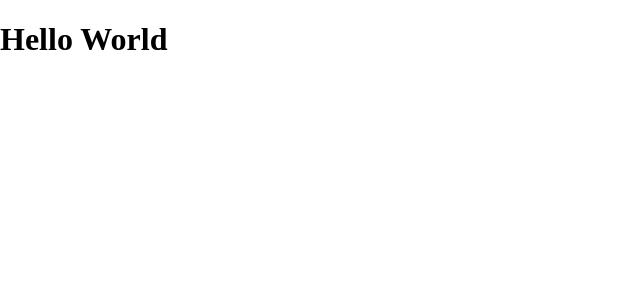
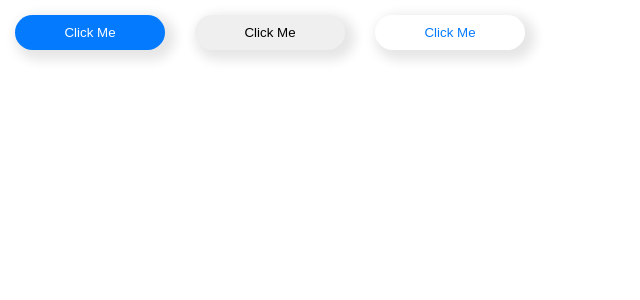
Before and after one commit to nandymandy1/makeen, a React (Vite) app in the folder frontend/: page / in a window 1280 px wide. Shown: the top 300 px of the page, without its empty margins (0-640 px from the left). Built offline with nearby package versions, Linux system fonts and the light colour scheme.

Commit message:
Button component WIP

```diff
--- a/frontend/src/App.jsx
+++ b/frontend/src/App.jsx
@@ -1,7 +1,11 @@
+import MkButton from "@components/Button";
+
 const App = () => {
   return (
     <div>
-      <h1>Hello World</h1>
+      <MkButton variant="primary">Click Me</MkButton>
+      <MkButton variant="secondary">Click Me</MkButton>
+      <MkButton variant="light">Click Me</MkButton>
     </div>
   );
 };
--- a/frontend/src/assets/scss/_variables.scss
+++ b/frontend/src/assets/scss/_variables.scss
@@ -0,0 +1,9 @@
+$primary: #047aff;
+$secondary: #dddcde;
+$light: #fff;
+
+$button-variants: (
+  "light": $light,
+  "primary": $primary,
+  "secondary": $secondary,
+);
--- a/frontend/src/assets/scss/main.scss
+++ b/frontend/src/assets/scss/main.scss
@@ -1,6 +1,22 @@
+@import url("https://fonts.googleapis.com/css2?family=Luckiest+Guy&family=Open+Sans:ital,wght@0,300;0,400;0,500;0,600;0,700;0,800;1,300;1,400;1,500;1,600;1,700;1,800&family=Poppins:wght@100;200;300;400;500;600;700&family=Space+Grotesk:wght@300;400;500;600;700&display=swap");
+
 @import "./variables";
 
 body {
   margin: 0;
   padding: 0;
+  font-family: "Poppins", sans-serif;
 }
+
+// .btn {
+//   min-width: 150px;
+//   padding: 10px 15px;
+//   border-radius: 30px;
+//   border: none;
+// }
+
+// @each $name, $color in $button-variants {
+//   .btn-#{$name} {
+//     background-color: $color;
+//   }
+// }
--- /dev/null
+++ b/frontend/src/components/Button/index.jsx
@@ -0,0 +1,45 @@
+import styled from "styled-components";
+
+const primaryColor = "#047aff";
+const lightColor = "#fff";
+
+const Button = ({
+  children,
+  suffix = false,
+  prefix = false,
+  icon: Icon = null,
+  ...props
+}) => {
+  return <button {...props}>{children}</button>;
+};
+
+const ButtonVariants = {
+  primary: () => ({
+    color: lightColor,
+    "border-color": primaryColor,
+    "background-color": primaryColor,
+  }),
+
+  light: () => ({
+    color: primaryColor,
+    "background-color": lightColor,
+  }),
+
+  secondary: () => ({}),
+
+  "light-outline": () => ({}),
+  "primary-outline": () => ({}),
+  "secondary-outline": () => ({}),
+};
+
+const MkButton = styled(Button)`
+  margin: 15px;
+  border: none;
+  min-width: 150px;
+  padding: 10px 20px;
+  box-shadow: 5px 5px 12px 5px rgba(0, 0, 0, 0.1);
+  border-radius: ${({ rounded = true }) => (rounded ? "30px" : "3px")};
+  ${({ variant }) => ButtonVariants[variant]}
+`;
+
+export default MkButton;
```
